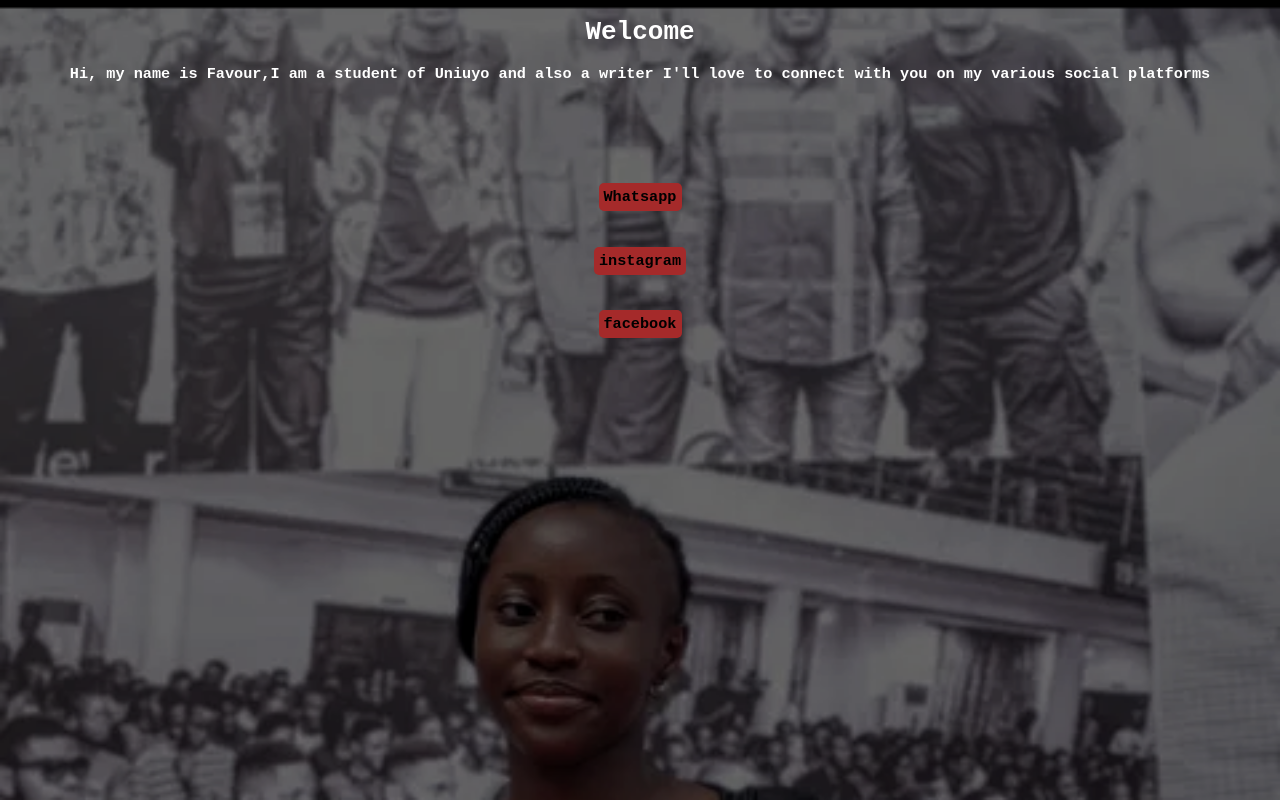
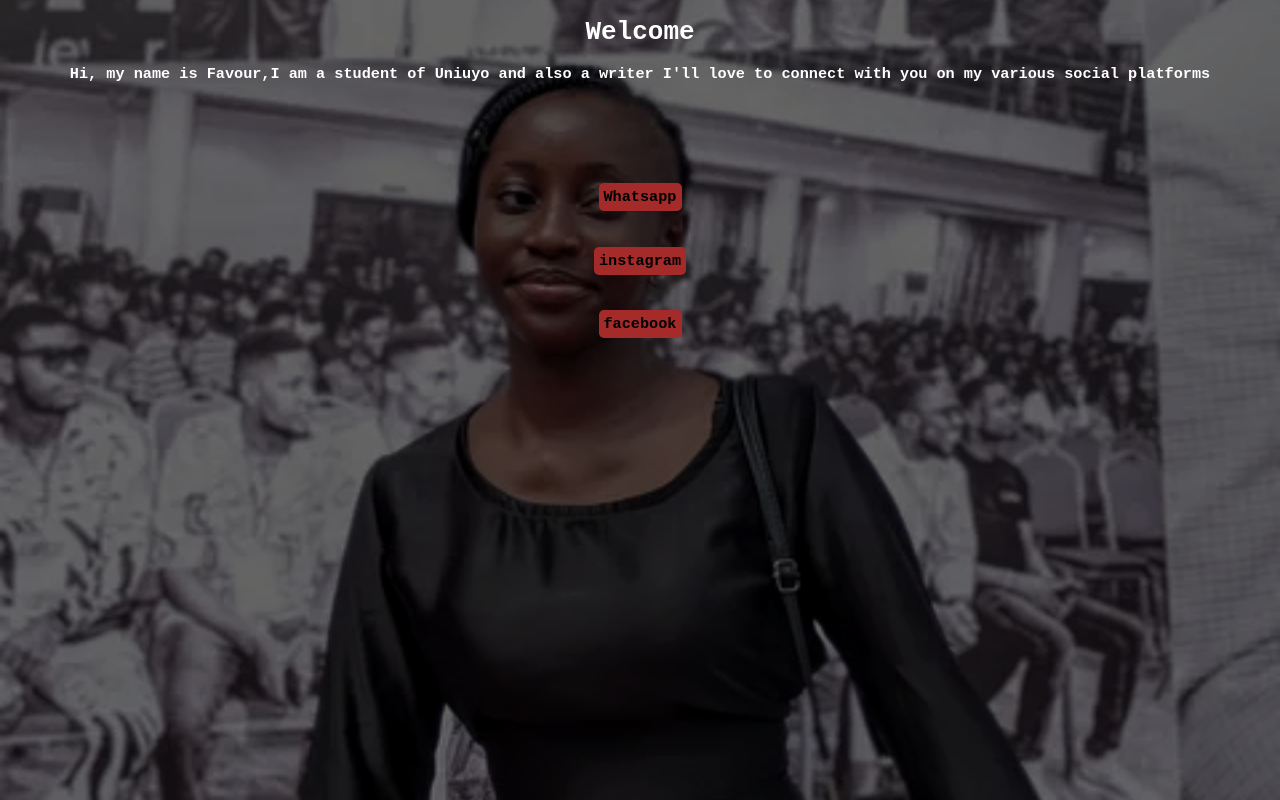
Before and after one commit to joejoe-max/Favour-s-Landing-page, a plain HTML site: page index.html in a window 1280 px wide. Drawn offline with Linux system fonts and the light colour scheme.

Commit message:
Add files via upload

```diff
--- a/style.css
+++ b/style.css
@@ -4,8 +4,9 @@ body{
   padding: 0;
   color: white;
   font-family: sans-serif;
-  background-image: url("./favour.jpg");
+  background: url("./favour.jpg") no-repeat center center fixed;
   align-items: center;
+  flex-direction: column;
   background-size: cover;
   background-blend-mode: fixed;
   background-repeat: no-repeat;
```
